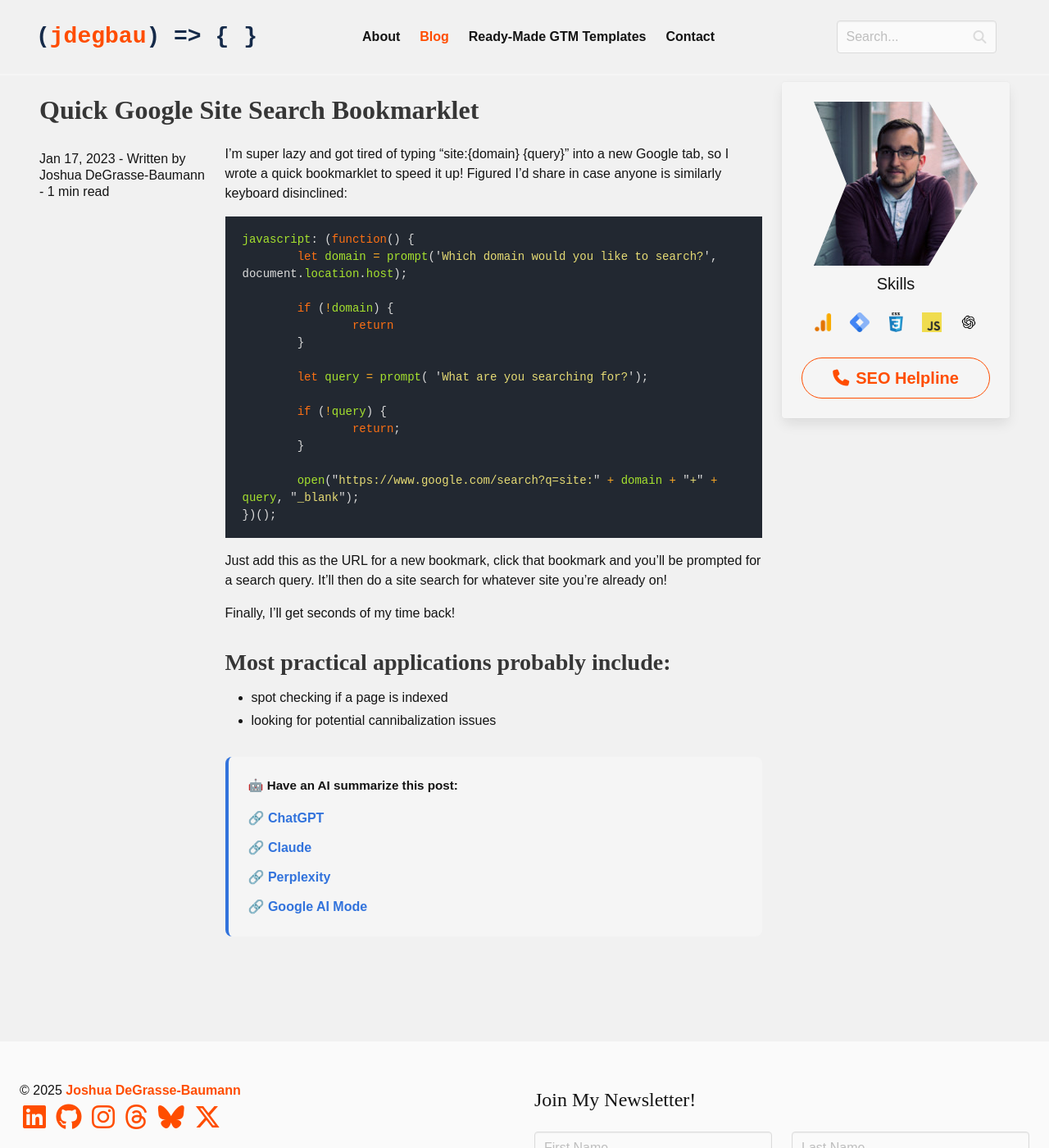
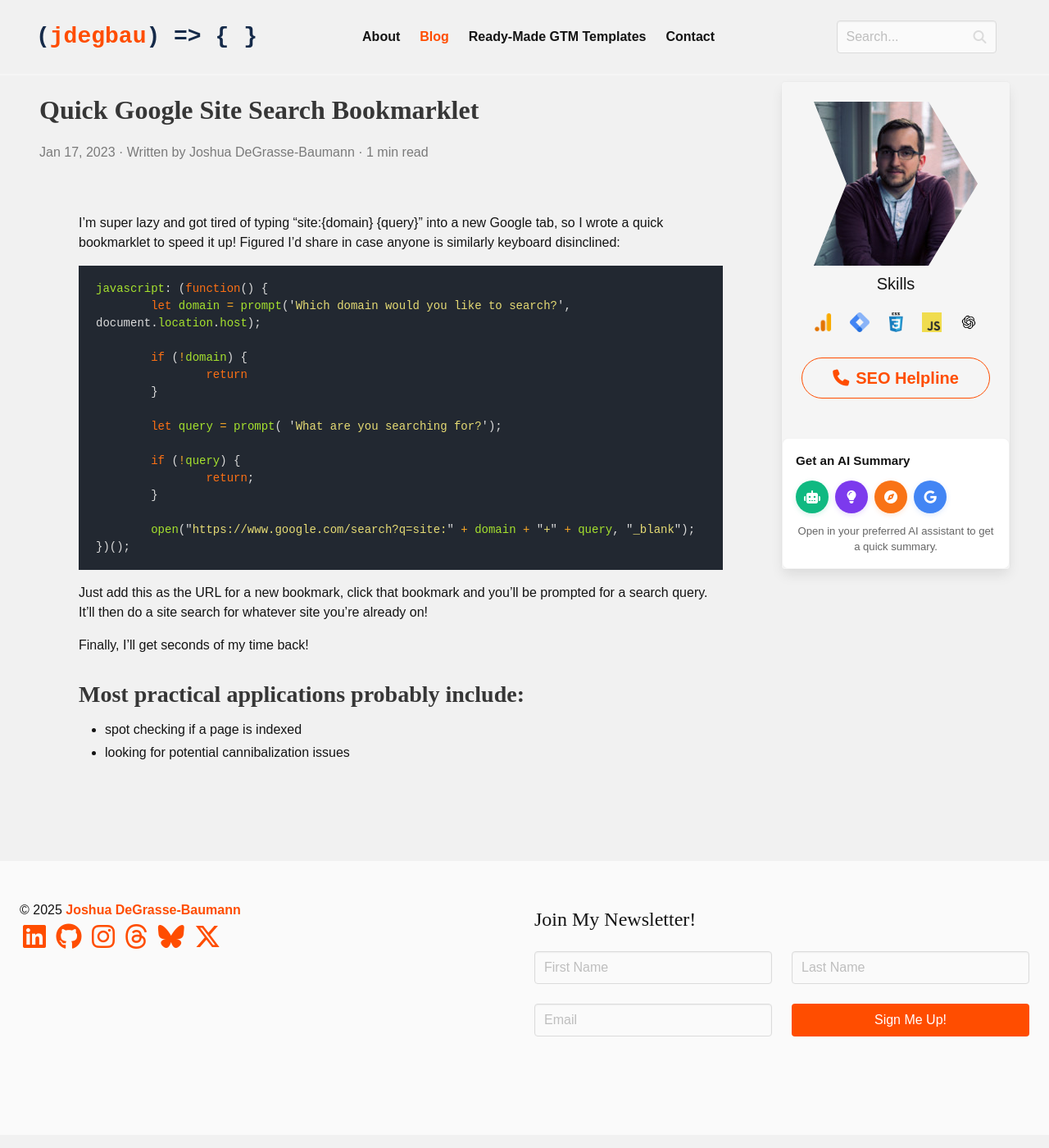
Before and after one commit to jdegbau/jdegbau.github.io, a Jekyll site: the page built from _posts/2023-01-17-site-search-bookmarklet.md, in a window 1280 px wide and 1400 px high. Shown: the whole window at 82% size. Built offline with Jekyll 4.4.1, drawn with Linux system fonts in a browser that asks for light colours; nearby versions of some CDN libraries; some web fonts are replaced; comment, search, counter and statistics services are not loaded.

Commit message:
Consolidate sidebars

```diff
--- /dev/null
+++ b/_includes/ai-summarize-sidebar.html
@@ -0,0 +1,25 @@
+{% assign post_url = site.url | append: page.url %}
+
+<div class="ai-summarize-sidebar" style="margin-top:1.5rem;padding:1rem;border-radius:8px;background:#fff;border:1px solid rgba(0,0,0,0.05);">
+  <p style="font-weight:700;margin:0 0 .75rem 0;font-size:0.95rem;display:flex;align-items:center;gap:.5rem;">Get an AI Summary</p>
+
+  <div style="display:flex;gap:.5rem;flex-wrap:wrap;">
+    <a class="ai-btn" href="https://chatgpt.com/?prompt=Summarize+this+url%3A+{{ post_url | url_encode }}" target="_blank" rel="noopener noreferrer" title="ChatGPT" style="width:40px;height:40px;border-radius:50%;display:inline-flex;align-items:center;justify-content:center;color:#fff;text-decoration:none;background:#10b981;box-shadow:0 2px 6px rgba(16,185,129,0.18);">
+      <i class="fa-solid fa-robot" aria-hidden="true"></i>
+    </a>
+
+    <a class="ai-btn" href="https://claude.ai/new?q=Summarize%20this%20url%3A%20{{ post_url | url_encode }}" target="_blank" rel="noopener noreferrer" title="Claude" style="width:40px;height:40px;border-radius:50%;display:inline-flex;align-items:center;justify-content:center;color:#fff;text-decoration:none;background:#7c3aed;box-shadow:0 2px 6px rgba(124,58,237,0.18);">
+      <i class="fa-solid fa-lightbulb" aria-hidden="true"></i>
+    </a>
+
+    <a class="ai-btn" href="https://www.perplexity.ai/search/new?q=Summarize%20this%20url%3A%20{{ post_url | url_encode }}" target="_blank" rel="noopener noreferrer" title="Perplexity" style="width:40px;height:40px;border-radius:50%;display:inline-flex;align-items:center;justify-content:center;color:#fff;text-decoration:none;background:#f97316;box-shadow:0 2px 6px rgba(249,115,22,0.18);">
+      <i class="fa-solid fa-compass" aria-hidden="true"></i>
+    </a>
+
+    <a class="ai-btn" href="https://www.google.com/search?udm=50&aep=11&q=Summarize%20this%20url%3A%20{{ post_url | url_encode }}" target="_blank" rel="noopener noreferrer" title="Google AI" style="width:40px;height:40px;border-radius:50%;display:inline-flex;align-items:center;justify-content:center;color:#fff;text-decoration:none;background:#4285F4;box-shadow:0 2px 6px rgba(66,133,244,0.18);">
+      <i class="fa-brands fa-google" aria-hidden="true"></i>
+    </a>
+  </div>
+
+  <p style="margin:.75rem 0 0 0;font-size:0.82rem;color:#666;">Open in your preferred AI assistant to get a quick summary.</p>
+</div>
--- a/_includes/sidebar.html
+++ b/_includes/sidebar.html
@@ -11,4 +11,8 @@
         </div>
         <a href="/seo-helpline/" class="button is-medium is-rounded is-outlined is-fullwidth is-primary"><i class="fa-solid fa-phone mr-2" aria-hidden="true"></i>SEO Helpline</a>
       </div>
+
+        {% if page.date %}
+            {% include ai-summarize-sidebar.html %}
+        {% endif %}
 </aside>
--- a/_layouts/post.html
+++ b/_layouts/post.html
@@ -3,20 +3,29 @@ layout: wrapper
 ---
 
 
-<div class="columns blog-layout">
-    <div class="column is-one-quarter blog-left" style="position: sticky; top: 0;">
-        <p class="subtitle is-6">{{ page.date | date: "%b %-d, %Y"}} - Written by {{ page.author }} - {% include read-time.md %}</p>
-        {% if page.featured_image %}
-            <figure class="image is-4by5 mb-4">
-                <img src="{{ page.featured_image }}" alt="{{page.title}}" fetchpriority="high" style="width:100%;height:auto;border-radius:8px;" />
-            </figure>
-        {% endif %}
+{% if page.featured_image %}
+<section class="section post-header">
+    <div class="container">
+        <figure class="image is-3by1 mb-4" style="border-radius:8px;overflow:hidden;">
+            <img src="{{ page.featured_image }}" alt="{{ page.title }}" fetchpriority="high" style="width:100%;height:auto;object-fit:cover;" />
+        </figure>
     </div>
-    <div class="column is-three-quarters blog-main">
-        {{ content }}
-        {% include ai-summarize.md %}
+</section>
+{% endif %}
+
+<div class="container post-meta" style="margin-top:0.25rem;margin-bottom:1rem;">
+    <p class="subtitle is-6 has-text-grey">
+        {{ page.date | date: "%b %-d, %Y" }} &middot; Written by {{ page.author }} &middot; {% include read-time.md %}
+    </p>
+</div>
+
+<section class="section">
+    <div class="container">
+        <div class="content blog-main">
+            {{ content }}
+        </div>
     </div>
-</div>
+</section>
 
 <script type="application/ld+json">
 {
```
